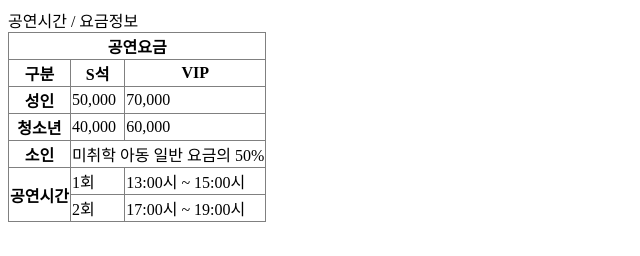
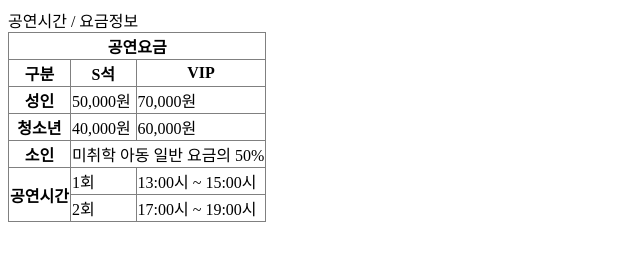
Before and after one commit to goodperiodt/html-css, a plain HTML site: page 1. HTML/5. 표 컨텐츠/2. 실습.html in a window 1280 px wide. Shown: the whole page, without its empty margins (0-640 px from the left). Drawn offline with Linux system fonts and the light colour scheme.

Commit message:
테이블 요소편 실습에서 요금 뒤에 "원" 글자 붙임

```diff
--- a/1. HTML/5. 표 컨텐츠/2. 실습.html
+++ b/1. HTML/5. 표 컨텐츠/2. 실습.html
@@ -26,14 +26,14 @@
 
     <tr>
       <th>성인</th>
-      <td>50,000</td>
-      <td>70,000</td>
+      <td>50,000원</td>
+      <td>70,000원</td>
     </tr>
 
     <tr>
       <th>청소년</th>
-      <td>40,000</td>
-      <td>60,000</td>
+      <td>40,000원</td>
+      <td>60,000원</td>
     </tr>
 
     <tr>
```
